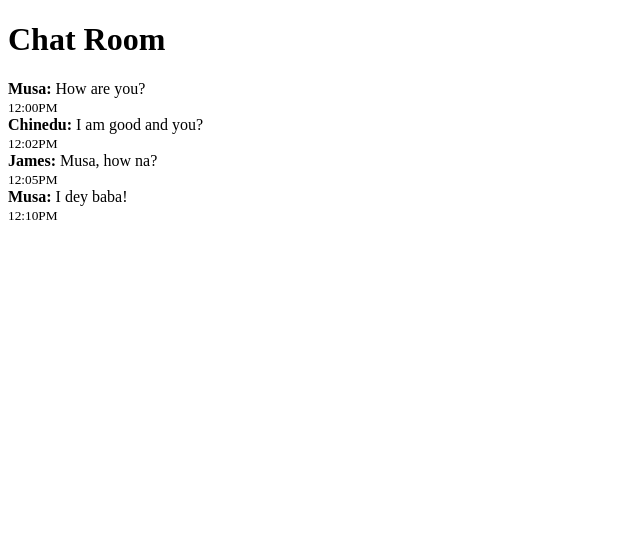
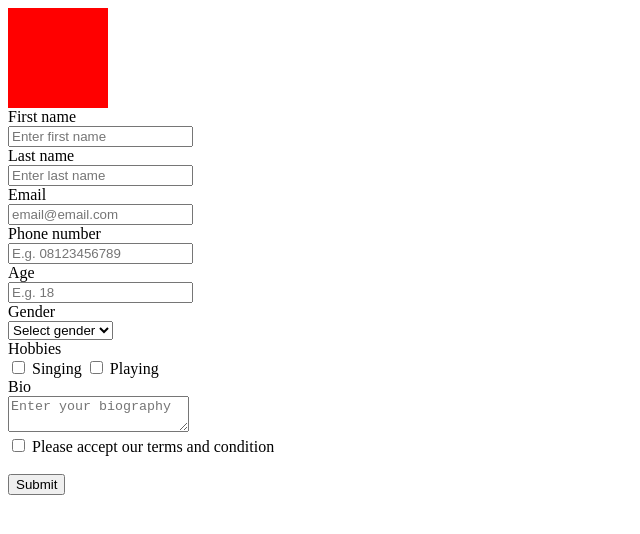
Before and after one commit to ilasisi/notzero-lessons, a plain HTML site: page index.html in a window 1280 px wide. Shown: the whole page, without its empty margins (0-640 px from the left). Drawn offline with Linux system fonts and the light colour scheme.

Commit message:
added lesson 4

```diff
--- a/index.html
+++ b/index.html
@@ -5,27 +5,115 @@
     </head>
 
     <body>
-        <div>
-            <h1>Chat Room</h1>
+        <form action="https://www.w3schools.com/action_page.php" method="post">
+            <div
+                class="box"
+                style="width: 100px; height: 100px; background-color: red"
+            ></div>
             <div>
-                <span><b>Musa:</b></span>
-                <span>How are you?</span> <br>
-                <span><small>12:00PM</small></span>
+                <label for="first_name">First name</label>
+                <br />
+                <input
+                    name="first_name"
+                    id="first_name"
+                    placeholder="Enter first name"
+                    required
+                />
             </div>
             <div>
-                <span><b>Chinedu:</b> I am good and you?</span> <br>
-                <span><small>12:02PM</small></span>
+                <label for="last_name">Last name</label>
+                <br />
+                <input
+                    name="last_name"
+                    id="last_name"
+                    placeholder="Enter last name"
+                    required
+                />
             </div>
             <div>
-                <span><b>James:</b></span>
-                <span>Musa, how na?</span> <br>
-                <span><small>12:05PM</small></span>
+                <label for="email">Email</label>
+                <br />
+                <input
+                    name="email"
+                    type="email"
+                    id="email"
+                    placeholder="email@email.com"
+                    required
+                />
             </div>
             <div>
-                <span><b>Musa:</b></span>
-                <span>I dey baba!</span> <br>
-                <span><small>12:10PM</small></span>
+                <label for="phone_number">Phone number</label>
+                <br />
+                <input
+                    name="phone_number"
+                    type="tel"
+                    id="phone_number"
+                    placeholder="E.g. 08123456789"
+                />
             </div>
-        </div>
+            <div>
+                <label for="age">Age</label>
+                <br />
+                <input
+                    name="age"
+                    type="number"
+                    id="age"
+                    placeholder="E.g. 18"
+                    required
+                />
+            </div>
+            <div>
+                <label for="gender">Gender</label>
+                <br />
+                <select id="gender" name="gender" required>
+                    <option value="">Select gender</option>
+                    <option value="male">Male</option>
+                    <option value="female">Female</option>
+                </select>
+            </div>
+            <div>
+                <label>Hobbies</label>
+                <br />
+                <input
+                    name="hobbies"
+                    type="checkbox"
+                    id="singing"
+                    value="singing"
+                />
+                <label for="singing">Singing</label>
+                <input
+                    name="hobbies"
+                    type="checkbox"
+                    id="playing"
+                    value="playing"
+                />
+                <label for="playing">Playing</label>
+            </div>
+            <div>
+                <label for="bio">Bio</label>
+                <br />
+                <textarea
+                    id="bio"
+                    name="bio"
+                    placeholder="Enter your biography"
+                    required
+                ></textarea>
+            </div>
+            <div>
+                <input
+                    type="checkbox"
+                    id="terms"
+                    name="terms"
+                    value="true"
+                    required
+                />
+
+                <label for="terms" id="accept"
+                    >Please accept our terms and condition</label
+                >
+            </div>
+            <br />
+            <button type="button" id="submit">Submit</button>
+        </form>
     </body>
 </html>
```
Also changed, not shown: dump/index.html (+2 -2 lines).
